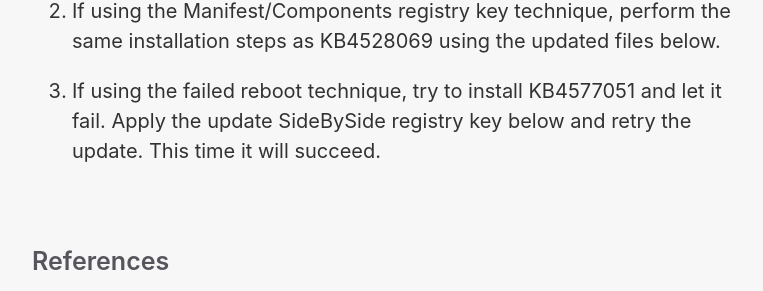
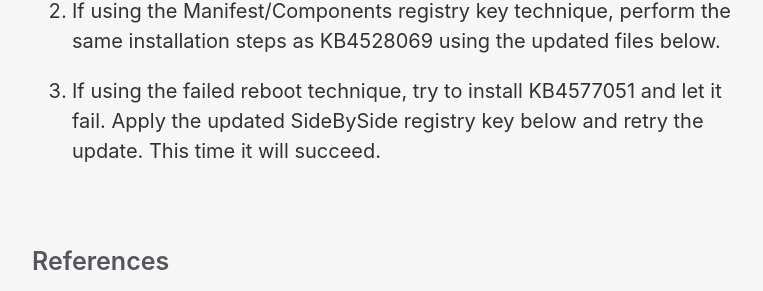
Before and after one commit to HackAndPwn/HackAndPwn.github.io, a Jekyll site: the page built from _posts/2020-09-12-windows-7-esu-analysis-updates.md, in a window 1280 px wide. Shown: the part 1228-1519 px from the top of the page, without its empty margins (258-1021 px from the left). Built offline with Jekyll 4.4.1, drawn with Linux system fonts in a browser that asks for light colours.

Commit message:
analysis update post tweak

```diff
--- a/_posts/2020-09-12-windows-7-esu-analysis-updates.md
+++ b/_posts/2020-09-12-windows-7-esu-analysis-updates.md
@@ -27,7 +27,7 @@ The September 2020 Cumulative Update includes new ESU files that bump versions p
 
 2. If using the Manifest/Components registry key technique, perform the same installation steps as KB4528069 using the updated files below.
 
-3. If using the failed reboot technique, try to install KB4577051 and let it fail.  Apply the update SideBySide registry key below and retry the update.  This time it will succeed.
+3. If using the failed reboot technique, try to install KB4577051 and let it fail.  Apply the updated SideBySide registry key below and retry the update.  This time it will succeed.
 
 <br>
 
```
